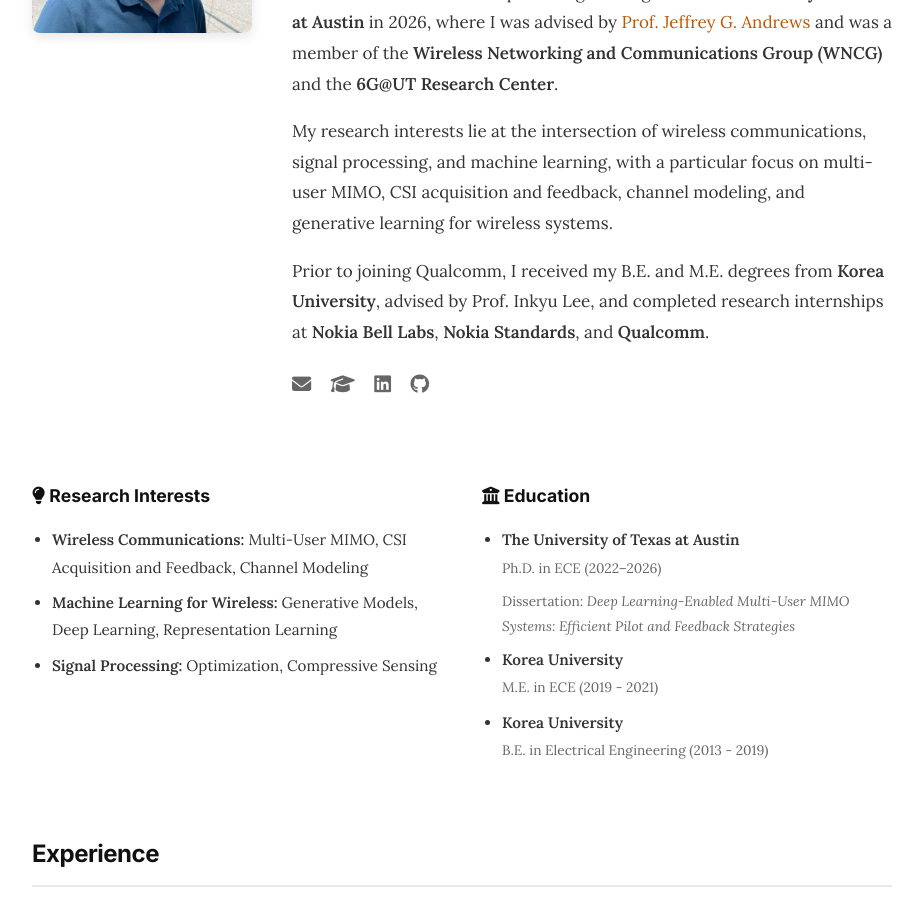
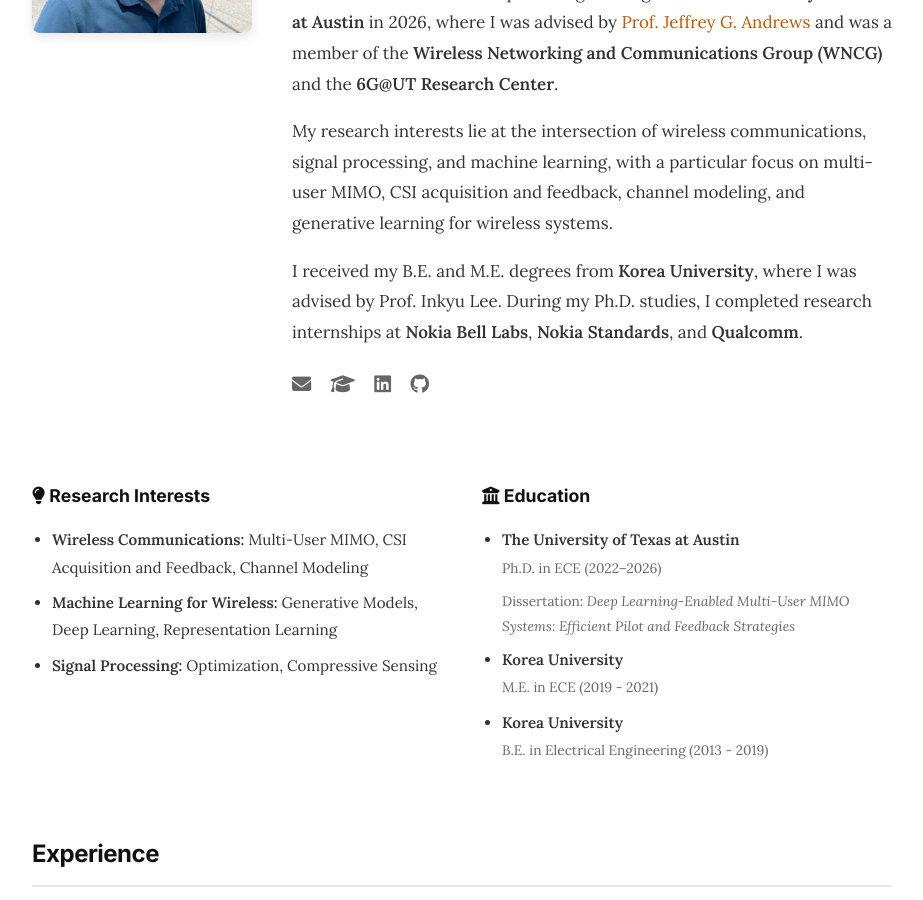
Before and after one commit to Ju-seong/Ju-seong.github.io, a Jekyll site: the page built from index.html, in a window 1280 px wide and 900 px high, scrolled down 303 px. Shown: the whole window, without its empty margins (178-1101 px from the left). Built offline with Jekyll 4.4.1, drawn with Linux system fonts in a browser that asks for light colours.

Commit message:
Clarify education and internship chronology in bio

```diff
--- a/index.html
+++ b/index.html
@@ -18,7 +18,7 @@
                 My research interests lie at the intersection of wireless communications, signal processing, and machine learning, with a particular focus on multi-user MIMO, CSI acquisition and feedback, channel modeling, and generative learning for wireless systems.
             </p>
             <p>
-                Prior to joining Qualcomm, I received my B.E. and M.E. degrees from <strong>Korea University</strong>, advised by Prof. Inkyu Lee, and completed research internships at <strong>Nokia Bell Labs</strong>, <strong>Nokia Standards</strong>, and <strong>Qualcomm</strong>.
+                I received my B.E. and M.E. degrees from <strong>Korea University</strong>, where I was advised by Prof. Inkyu Lee. During my Ph.D. studies, I completed research internships at <strong>Nokia Bell Labs</strong>, <strong>Nokia Standards</strong>, and <strong>Qualcomm</strong>.
             </p>
 
             <div class="social-links">
```
